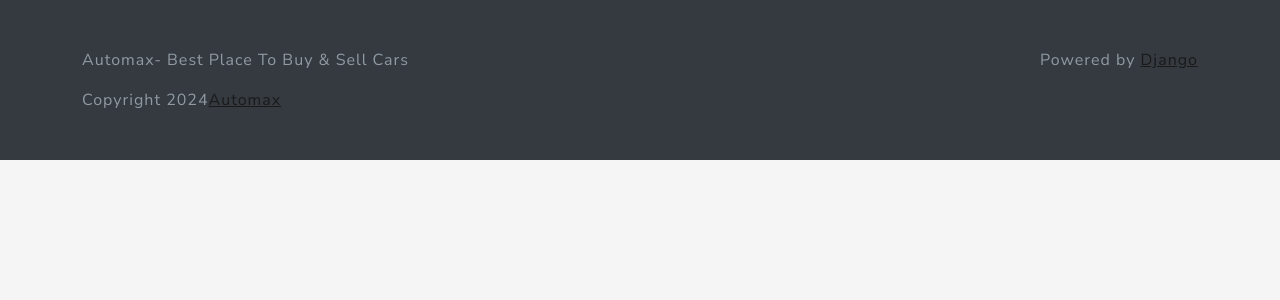
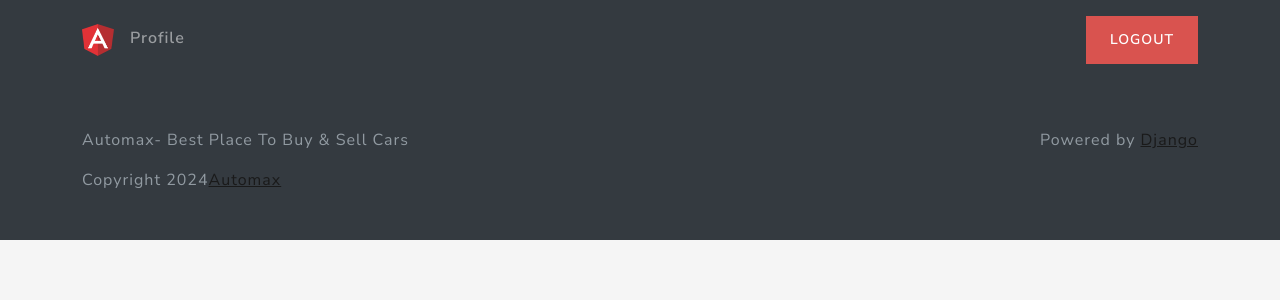
Before and after one commit to vinay06singh/Automax, a Django app: page /home/ in a window 1280 px wide. Shown: the top 300 px of the page. Run offline with Django 4.2, Linux system fonts and the light colour scheme; a user stored in the database is signed in; some libraries are stand-ins or nearby versions.

Commit message:
Logout Implemented

```diff
--- a/src/main/templates/base/base.html
+++ b/src/main/templates/base/base.html
@@ -1,4 +1,6 @@
 {%load static%}
+
+
 <!DOCTYPE html>
 <html lang='en' class='h-100'>
 
@@ -17,6 +19,31 @@
     </div>
     {% endfor %}
     {% endif %}
+    {% block header %}
+    <header class="p-3 bg-dark text-white w-100 nav-masthead">
+        <div class="container">
+            <div class="d-flex flex-wrap align-items-center justify-content-center justify-content-lg-start">
+                <a href="{% url 'home' %}"
+                    class="d-flex align-items-center mb-2 mb-lg-0 text-white text-decoration-none">
+                    <img class="bi me-2" width="32" height="32" src="{% static 'images/logo.png' %}"
+                        aria-label="Bootstrap">
+                    </a>
+                    {% if request.user.is_authenticated %}
+                    <ul class="nav col-12 col-lg-auto me-lg-auto mb-2 justify-content-center mb-md-0">
+                        <li>
+                            <a href="" class="nav-link px-2">Profile</a>
+                        </li>
+                    </ul>
+                    <div class="text-end">
+                        <a type="button" href="{% url 'logout' %}" class="btn btn-danger">Logout</a>
+                    </div>
+                    {% endif %}
+            </div>
+        </div>
+    </header>
+
+
+    {% endblock %}
     {% block 'body' %}
     {% endblock %}
 
--- a/src/users/urls.py
+++ b/src/users/urls.py
@@ -1,8 +1,9 @@
 from django.urls import path
-from .views import login_view, register_view
+from .views import login_view, RegisterView, logout_view
 
 
 urlpatterns = [
     path('login/', login_view, name='login'),
-    path('register/', register_view, name='register'),
+    path('register/', RegisterView.as_view(), name='register'),
+    path('logout/', logout_view, name='logout'),
 ]
```
Also changed, not shown: src/users/views.py (+27 -4 lines), src/db.sqlite3.
